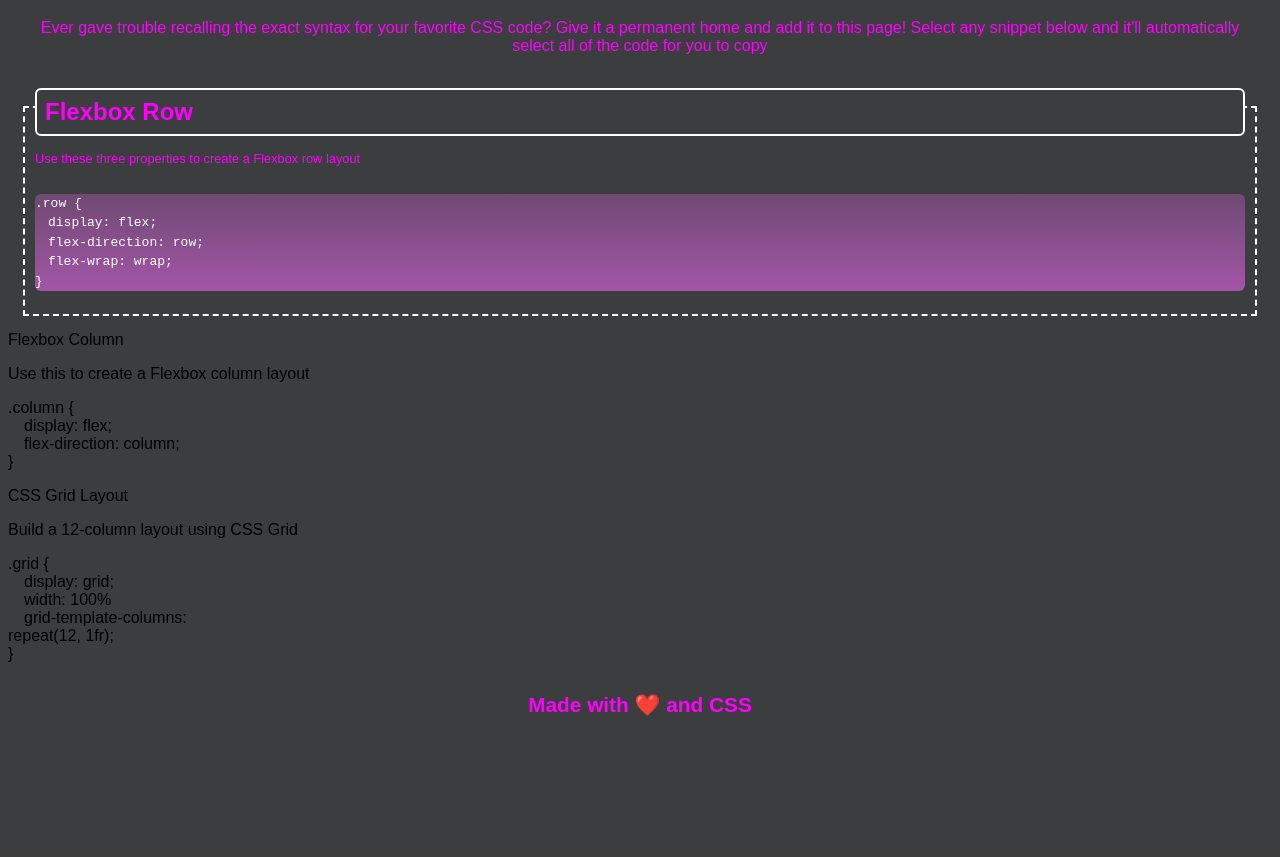
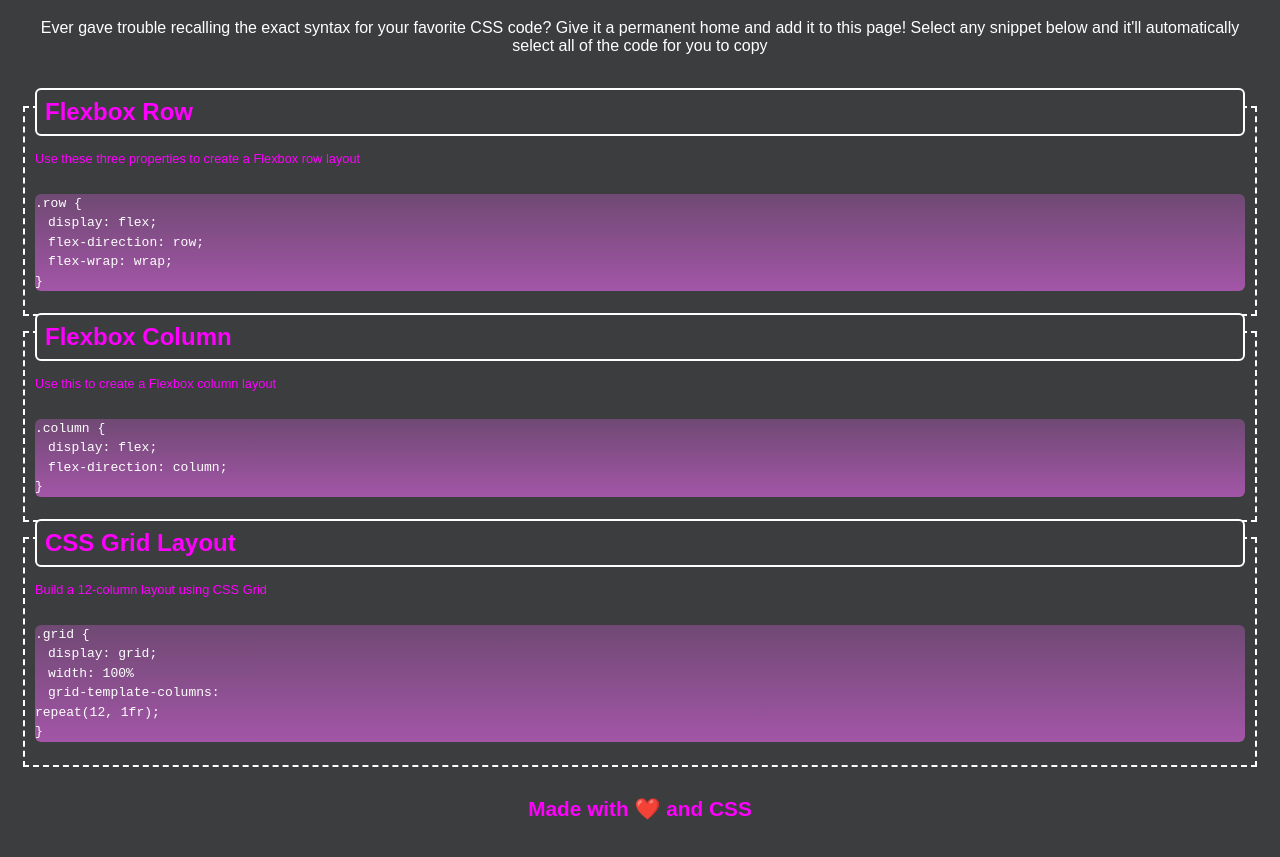
Before and after one commit to Stephen-exe/css-cheat-sheet, a plain HTML site: page index.html in a window 1280 px wide. Shown: the part 89-946 px from the top of the page. Before the commit the page ends 856 px from the top, so only its background shows below. Drawn offline with Linux system fonts and the light colour scheme.

Commit message:
added CSS styling to top row of cards

```diff
--- a/assets/css/style.css
+++ b/assets/css/style.css
@@ -11,6 +11,10 @@
 
 body {
   font-family: Arial;
+}
+
+.header-type {
+  color: white;
 }
 
 .card {
@@ -74,3 +78,9 @@ footer {
   margin-top: 30px;
   margin-bottom: 50px;
 }
+
+@media screen and (max-width: 768px) {
+  .code-card {
+    flex: 100%
+  }
+}
--- a/index.html
+++ b/index.html
@@ -12,7 +12,8 @@
 <body>
   <header class="css-snippet-header">
     <h1>CSS Snippet Cheatsheet</h1>
-    <p>Ever gave trouble recalling the exact syntax for your favorite CSS code? Give it a permanent home and add it to
+    <p class="header-type">Ever gave trouble recalling the exact syntax for your favorite CSS code? Give it a permanent
+      home and add it to
       this page! Select any snippet below and it'll automatically select all of the code for you to copy</p>
   </header>
 
@@ -26,17 +27,19 @@
         &emsp;flex-wrap: wrap;<br>
         }</p>
     </section>
-    <section>
-      <header>Flexbox Column</header>
-      <p>Use this to create a Flexbox column layout</p>
+    <section class="card">
+      <header class="card-title">Flexbox Column</header>
+      <p class="code-details">Use this to create a Flexbox column layout</p>
+      <p class="code">
         .column {<br>
         &emsp;display: flex;<br>
         &emsp;flex-direction: column;<br>
         }</p>
     </section>
-    <section>
-      <header>CSS Grid Layout</header>
-      <p>Build a 12-column layout using CSS Grid</p>
+    <section class="card">
+      <header class="card-title">CSS Grid Layout</header>
+      <p class="code-details">Build a 12-column layout using CSS Grid</p>
+      <p class="code">
         .grid {<br>
         &emsp;display: grid;<br>
         &emsp;width: 100%<br>
```
Lines whose indentation alone changed are shown as unchanged.
